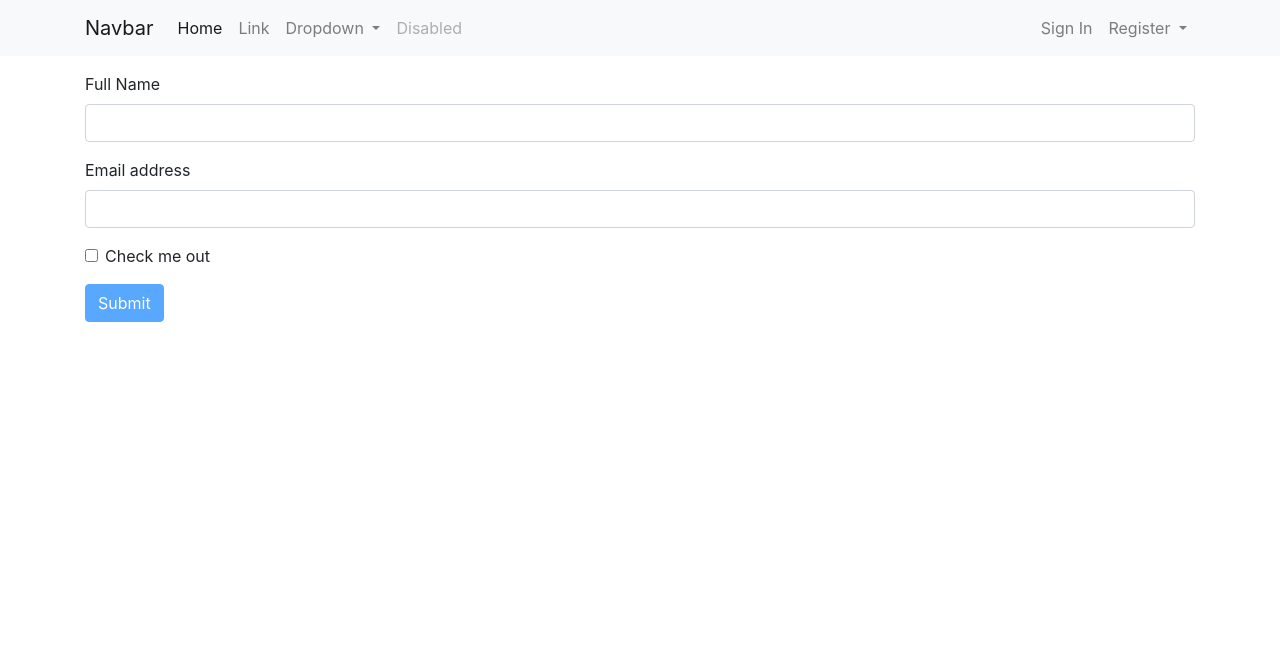
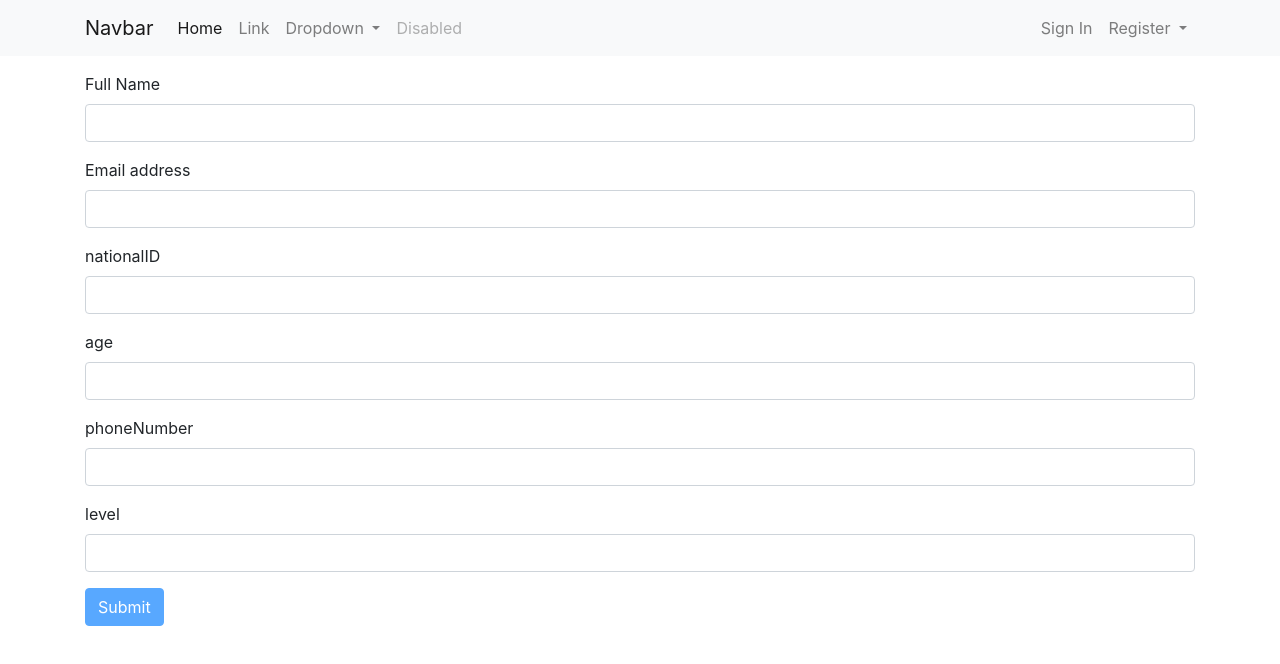
Before and after one commit to abdelazizwf/HCIProject, an Angular app: page / in a window 1280 px wide. Shown: the top 664 px of the page. Built offline with nearby package versions, Linux system fonts and the light colour scheme.

Commit message:
updated register

```diff
--- a/src/app/components/student-register/student-register.component.html
+++ b/src/app/components/student-register/student-register.component.html
@@ -30,15 +30,65 @@
                 Please provide a valid email.
             </small>
         </div>
-        <div class="form-group form-check">
+        <div class="form-group">
+            <label for="nationalID">nationalID</label>
             <input
-                type="checkbox"
-                class="form-check-input"
-                id="exampleCheck1"
+                type="nationalID"
+                class="form-control"
+                id="nationalID"
+                formControlName="nationalID"
             />
-            <label class="form-check-label" for="exampleCheck1"
-                >Check me out</label
+            <small
+                class="text-danger"
+                *ngIf="nationalID && nationalID.invalid && nationalID.touched"
             >
+                Please provide a valid nationalID.
+            </small>
+        </div>
+        <div class="form-group">
+            <label for="age">age</label>
+            <input
+                type="age"
+                class="form-control"
+                id="age"
+                formControlName="age"
+            />
+            <small
+                class="text-danger"
+                *ngIf="age && age.invalid && age.touched"
+            >
+                Please provide a valid age.
+            </small>
+        </div>
+        <div class="form-group">
+            <label for="phoneNumber">phoneNumber</label>
+            <input
+                type="phoneNumber"
+                class="form-control"
+                id="phoneNumber"
+                formControlName="phoneNumber"
+            />
+            <small
+                class="text-danger"
+                *ngIf="phoneNumber && phoneNumber.invalid && phoneNumber.touched"
+            >
+                Please provide a valid phoneNumber.
+            </small>
+        </div>
+        <div class="form-group">
+            <label for="level">level</label>
+            <input
+                type="level"
+                class="form-control"
+                id="level"
+                formControlName="level"
+            />
+            <small
+                class="text-danger"
+                *ngIf="level && level.invalid && level.touched"
+            >
+                Please provide a valid level.
+            </small>
         </div>
         <button
             type="submit"
--- a/src/app/components/student-register/student-register.component.ts
+++ b/src/app/components/student-register/student-register.component.ts
@@ -15,6 +15,10 @@ export class StudentRegisterComponent implements OnInit {
         this.studentRegisterForm = this.formBuilder.group({
             name: ['', [Validators.required, Validators.maxLength(256)]],
             email: ['', [Validators.required, Validators.email]],
+            nationalID:['', [Validators.required, Validators.pattern("^[0-9]*$")]],
+            age:['', [Validators.required, Validators.pattern("^[0-9]*$"), Validators.maxLength(2)]],
+            phoneNumber:['', [Validators.required, Validators.pattern("^[0-9]*$"), Validators.maxLength(11)]],
+            level:['', [Validators.required, Validators.pattern("^[0-9]*$"), Validators.maxLength(1)]],
         });
     }
 
@@ -25,4 +29,21 @@ export class StudentRegisterComponent implements OnInit {
     get email() {
         return this.studentRegisterForm.get('email');
     }
+
+    get nationalID() {
+        return this.studentRegisterForm.get('nationalID');
+    }
+
+    get age() {
+        return this.studentRegisterForm.get('age');
+    }
+
+    get phoneNumber() {
+        return this.studentRegisterForm.get('phoneNumber');
+    }
+
+    get level() {
+        return this.studentRegisterForm.get('level');
+    }
+
 }
```
